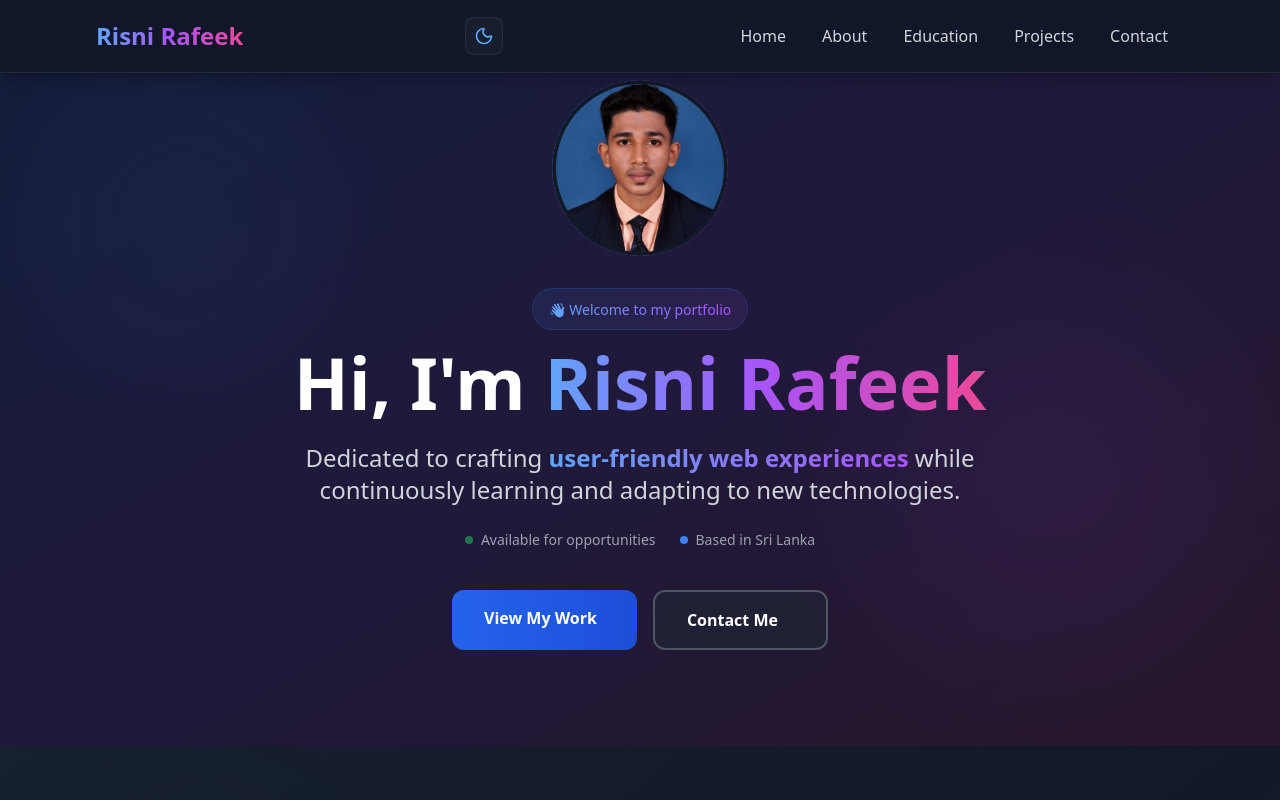
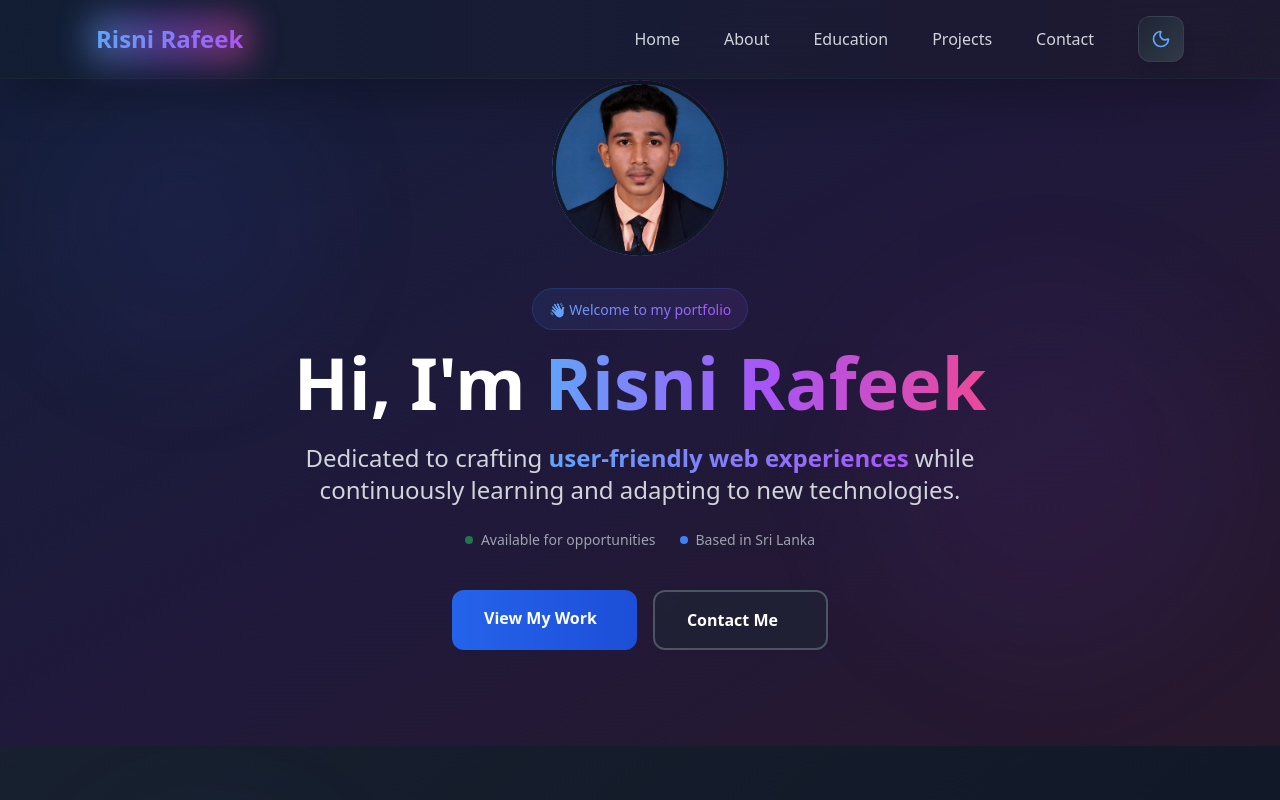
Before and after one commit to risni-mohamed/myportfolio, a React (Vite) app: page / in a window 1280 px wide. Shown: the top 800 px of the page. Built offline with nearby package versions, Linux system fonts and the light colour scheme.

Commit message:
style more in navbar

```diff
--- a/src/App.jsx
+++ b/src/App.jsx
@@ -83,92 +83,125 @@ function App() {
   return (
     <div className="min-h-screen bg-white dark:bg-gray-900 text-gray-900 dark:text-white transition-colors duration-300">
 
-      <nav className="fixed top-0 w-full bg-white/95 dark:bg-gray-900/95 backdrop-blur-md z-50 border-b border-gray-200/50 dark:border-gray-700/50 shadow-lg shadow-gray-300/20 dark:shadow-black/20 transition-colors duration-300">
+      <nav className="fixed top-0 w-full z-50 transition-all duration-500">
+        {/* Animated gradient border */}
+        <div className="absolute inset-0 bg-gradient-to-r from-blue-500 via-purple-500 to-pink-500 opacity-0 group-hover:opacity-100 transition-opacity duration-500"></div>
+
+        {/* Main navbar with glassmorphism */}
+        <div className="relative bg-white/80 dark:bg-gray-900/80 backdrop-blur-xl border-b border-white/20 dark:border-gray-700/30 shadow-2xl shadow-gray-900/10 dark:shadow-black/30">
+          {/* Subtle gradient overlay */}
+          <div className="absolute inset-0 bg-gradient-to-r from-blue-500/5 via-purple-500/5 to-pink-500/5 pointer-events-none"></div>
+
           <div className="max-w-6xl mx-auto px-4 sm:px-6 lg:px-8">
             <div className="flex justify-between items-center py-4">
+              {/* Logo with enhanced animation */}
               <div className="relative group">
-              <div className="text-2xl font-bold bg-gradient-to-r from-blue-400 via-purple-500 to-pink-500 bg-clip-text text-transparent hover:from-blue-300 hover:via-purple-400 hover:to-pink-400 transition-all duration-300 cursor-pointer">
+                <div className="absolute -inset-2 bg-gradient-to-r from-blue-400 via-purple-500 to-pink-500 rounded-lg blur-lg opacity-0 group-hover:opacity-30 transition-all duration-500 animate-pulse"></div>
+                <div className="relative text-2xl font-bold bg-gradient-to-r from-blue-400 via-purple-500 to-pink-500 bg-clip-text text-transparent hover:from-blue-300 hover:via-purple-400 hover:to-pink-400 transition-all duration-500 cursor-pointer animate-gradient bg-[length:200%_auto]">
                   Risni Rafeek
                 </div>
-              <div className="absolute -bottom-1 left-0 w-0 h-0.5 bg-gradient-to-r from-blue-400 to-purple-500 group-hover:w-full transition-all duration-300"></div>
+                <div className="absolute -bottom-1 left-0 w-0 h-1 bg-gradient-to-r from-blue-400 via-purple-500 to-pink-500 group-hover:w-full transition-all duration-500 rounded-full shadow-lg shadow-purple-500/50"></div>
               </div>
 
-            {/* Theme Toggle Button */}
-            <button
-              onClick={toggleTheme}
-              className="hidden md:flex items-center justify-center p-2 rounded-lg bg-gray-100 dark:bg-gray-800/50 hover:bg-gray-200 dark:hover:bg-gray-700/50 border border-gray-300 dark:border-gray-700/50 hover:border-gray-400 dark:hover:border-gray-600 transition-all duration-300 group"
-              aria-label="Toggle theme"
-            >
-              <div className="relative w-5 h-5">
-                <Sun className="absolute inset-0 text-yellow-500 transition-all duration-300 rotate-0 scale-100 dark:rotate-90 dark:scale-0" size={20} />
-                <Moon className="absolute inset-0 text-blue-400 transition-all duration-300 rotate-90 scale-0 dark:rotate-0 dark:scale-100" size={20} />
-              </div>
-            </button>
-
-            <div className="hidden md:flex space-x-1">
+              {/* Desktop Navigation */}
+              <div className="hidden md:flex items-center space-x-2">
+                {/* Navigation Links */}
+                <div className="flex space-x-1 mr-4">
                   {['Home', 'About', 'Education', 'Projects', 'Contact'].map((item) => (
                     <a
                       key={item}
                       href={`#${item.toLowerCase()}`}
-                  className="relative px-4 py-2 rounded-lg font-medium text-gray-700 dark:text-gray-300 hover:text-gray-900 dark:hover:text-white transition-all duration-300 group overflow-hidden"
+                      className="relative px-5 py-2.5 rounded-xl font-medium text-gray-700 dark:text-gray-300 hover:text-gray-900 dark:hover:text-white transition-all duration-300 group overflow-hidden"
                     >
                       <span className="relative z-10">{item}</span>
-                  <div className="absolute inset-0 bg-gradient-to-r from-blue-500/20 to-purple-500/20 rounded-lg opacity-0 group-hover:opacity-100 transition-all duration-300 transform group-hover:scale-105"></div>
-                  <div className="absolute bottom-0 left-1/2 w-0 h-0.5 bg-gradient-to-r from-blue-400 to-purple-500 group-hover:w-full group-hover:left-0 transition-all duration-300"></div>
+                      {/* Hover background with glassmorphism */}
+                      <div className="absolute inset-0 bg-gradient-to-r from-blue-500/10 via-purple-500/10 to-pink-500/10 backdrop-blur-sm rounded-xl opacity-0 group-hover:opacity-100 transition-all duration-300 transform scale-95 group-hover:scale-100"></div>
+                      {/* Animated border */}
+                      <div className="absolute inset-0 rounded-xl opacity-0 group-hover:opacity-100 transition-all duration-300">
+                        <div className="absolute inset-0 rounded-xl bg-gradient-to-r from-blue-400 via-purple-500 to-pink-500 opacity-20"></div>
+                      </div>
+                      {/* Bottom indicator */}
+                      <div className="absolute bottom-0 left-1/2 w-0 h-1 bg-gradient-to-r from-blue-400 via-purple-500 to-pink-500 group-hover:w-4/5 group-hover:left-[10%] transition-all duration-500 rounded-full shadow-lg shadow-purple-500/50"></div>
                     </a>
                   ))}
                 </div>
 
+                {/* Theme Toggle Button - Enhanced */}
+                <button
+                  onClick={toggleTheme}
+                  className="relative p-3 rounded-xl bg-gradient-to-br from-gray-100/80 to-gray-200/80 dark:from-gray-800/80 dark:to-gray-700/80 backdrop-blur-sm hover:from-gray-200 hover:to-gray-300 dark:hover:from-gray-700 dark:hover:to-gray-600 border border-gray-300/50 dark:border-gray-600/50 hover:border-blue-400/50 dark:hover:border-purple-400/50 transition-all duration-300 group overflow-hidden shadow-lg hover:shadow-xl hover:shadow-blue-500/20 dark:hover:shadow-purple-500/20"
+                  aria-label="Toggle theme"
+                >
+                  {/* Animated background */}
+                  <div className="absolute inset-0 bg-gradient-to-r from-blue-400/20 to-purple-500/20 opacity-0 group-hover:opacity-100 transition-opacity duration-300"></div>
+
+                  <div className="relative w-5 h-5">
+                    <Sun className="absolute inset-0 text-yellow-500 transition-all duration-500 rotate-0 scale-100 dark:rotate-180 dark:scale-0 group-hover:drop-shadow-[0_0_8px_rgba(234,179,8,0.5)]" size={20} />
+                    <Moon className="absolute inset-0 text-blue-400 transition-all duration-500 rotate-180 scale-0 dark:rotate-0 dark:scale-100 group-hover:drop-shadow-[0_0_8px_rgba(96,165,250,0.5)]" size={20} />
+                  </div>
+                </button>
+              </div>
 
               {/* Mobile controls */}
               <div className="flex md:hidden items-center space-x-2">
-              {/* Mobile Theme Toggle */}
+                {/* Mobile Theme Toggle - Enhanced */}
                 <button
                   onClick={toggleTheme}
-                className="p-2 rounded-lg bg-gray-100 dark:bg-gray-800/50 hover:bg-gray-200 dark:hover:bg-gray-700/50 border border-gray-300 dark:border-gray-700/50 hover:border-gray-400 dark:hover:border-gray-600 transition-all duration-300"
+                  className="relative p-2.5 rounded-xl bg-gradient-to-br from-gray-100/80 to-gray-200/80 dark:from-gray-800/80 dark:to-gray-700/80 backdrop-blur-sm border border-gray-300/50 dark:border-gray-600/50 hover:border-blue-400/50 dark:hover:border-purple-400/50 transition-all duration-300 shadow-lg"
                   aria-label="Toggle theme"
                 >
                   <div className="relative w-5 h-5">
-                  <Sun className="absolute inset-0 text-yellow-500 transition-all duration-300 rotate-0 scale-100 dark:rotate-90 dark:scale-0" size={20} />
-                  <Moon className="absolute inset-0 text-blue-400 transition-all duration-300 rotate-90 scale-0 dark:rotate-0 dark:scale-100" size={20} />
+                    <Sun className="absolute inset-0 text-yellow-500 transition-all duration-500 rotate-0 scale-100 dark:rotate-180 dark:scale-0" size={20} />
+                    <Moon className="absolute inset-0 text-blue-400 transition-all duration-500 rotate-180 scale-0 dark:rotate-0 dark:scale-100" size={20} />
                   </div>
                 </button>
 
-              {/* Mobile Menu Button */}
+                {/* Mobile Menu Button - Enhanced */}
                 <button
-                className="p-2 rounded-lg bg-gray-100 dark:bg-gray-800/50 hover:bg-gray-200 dark:hover:bg-gray-700/50 border border-gray-300 dark:border-gray-700/50 hover:border-gray-400 dark:hover:border-gray-600 transition-all duration-300 group"
+                  className="relative p-2.5 rounded-xl bg-gradient-to-br from-gray-100/80 to-gray-200/80 dark:from-gray-800/80 dark:to-gray-700/80 backdrop-blur-sm border border-gray-300/50 dark:border-gray-600/50 hover:border-blue-400/50 dark:hover:border-purple-400/50 transition-all duration-300 group shadow-lg"
                   onClick={() => setIsMenuOpen(!isMenuOpen)}
                 >
                   <div className="relative">
                     {isMenuOpen ? (
-                    <X size={24} className="text-gray-700 dark:text-gray-300 group-hover:text-gray-900 dark:group-hover:text-white transition-colors duration-300 group-hover:rotate-90" />
+                      <X size={24} className="text-gray-700 dark:text-gray-300 group-hover:text-blue-600 dark:group-hover:text-purple-400 transition-all duration-300 group-hover:rotate-90" />
                     ) : (
-                    <Menu size={24} className="text-gray-700 dark:text-gray-300 group-hover:text-gray-900 dark:group-hover:text-white transition-colors duration-300" />
+                      <Menu size={24} className="text-gray-700 dark:text-gray-300 group-hover:text-blue-600 dark:group-hover:text-purple-400 transition-all duration-300" />
                     )}
                   </div>
                 </button>
               </div>
+            </div>
 
+            {/* Mobile Menu - Enhanced */}
             {isMenuOpen && (
-              <div className="md:hidden py-6 border-t border-gray-200/50 dark:border-gray-700/50 bg-white/95 dark:bg-gray-900/95 backdrop-blur-sm transition-colors duration-300">
-                <div className="flex flex-col space-y-2">
+              <div className="md:hidden absolute top-full left-0 right-0 mt-1 mx-4 rounded-2xl overflow-hidden bg-white/90 dark:bg-gray-900/90 backdrop-blur-xl border border-white/20 dark:border-gray-700/30 shadow-2xl shadow-gray-900/20 dark:shadow-black/40">
+                {/* Gradient overlay */}
+                <div className="absolute inset-0 bg-gradient-to-br from-blue-500/5 via-purple-500/5 to-pink-500/5 pointer-events-none"></div>
+
+                <div className="relative py-4 px-2">
+                  <div className="flex flex-col space-y-1">
                     {['Home', 'About', 'Education', 'Projects', 'Contact'].map((item, index) => (
                       <a
                         key={item}
                         href={`#${item.toLowerCase()}`}
-                      className="relative px-4 py-3 rounded-lg font-medium text-gray-700 dark:text-gray-300 hover:text-gray-900 dark:hover:text-white transition-all duration-300 group overflow-hidden"
+                        onClick={() => setIsMenuOpen(false)}
+                        className="relative px-4 py-3 rounded-xl font-medium text-gray-700 dark:text-gray-300 hover:text-gray-900 dark:hover:text-white transition-all duration-300 group overflow-hidden"
                         style={{
-                        animationDelay: `${index * 100}ms`,
-                        animation: 'slideIn 0.3s ease-out forwards'
+                          animationDelay: `${index * 50}ms`,
+                          animation: 'slideIn 0.4s ease-out forwards'
                         }}
                       >
                         <span className="relative z-10 flex items-center">
-                        <div className="w-2 h-2 rounded-full bg-gradient-to-r from-blue-400 to-purple-500 mr-3 opacity-0 group-hover:opacity-100 transition-all duration-300 transform group-hover:scale-110"></div>
+                          <div className="w-2 h-2 rounded-full bg-gradient-to-r from-blue-400 via-purple-500 to-pink-500 mr-3 opacity-0 group-hover:opacity-100 transition-all duration-300 transform scale-0 group-hover:scale-110 shadow-lg shadow-purple-500/50"></div>
                           {item}
                         </span>
-                      <div className="absolute inset-0 bg-gradient-to-r from-blue-500/10 to-purple-500/10 rounded-lg opacity-0 group-hover:opacity-100 transition-all duration-300 transform translate-x-full group-hover:translate-x-0"></div>
+                        {/* Hover background */}
+                        <div className="absolute inset-0 bg-gradient-to-r from-blue-500/10 via-purple-500/10 to-pink-500/10 rounded-xl opacity-0 group-hover:opacity-100 transition-all duration-300 transform -translate-x-full group-hover:translate-x-0"></div>
+                        {/* Border accent */}
+                        <div className="absolute left-0 top-1/2 -translate-y-1/2 w-0 h-1/2 bg-gradient-to-r from-blue-400 via-purple-500 to-pink-500 group-hover:w-1 transition-all duration-300 rounded-r-full"></div>
                       </a>
                     ))}
+                  </div>
                 </div>
               </div>
             )}
```
Lines whose indentation alone changed are shown as unchanged.
